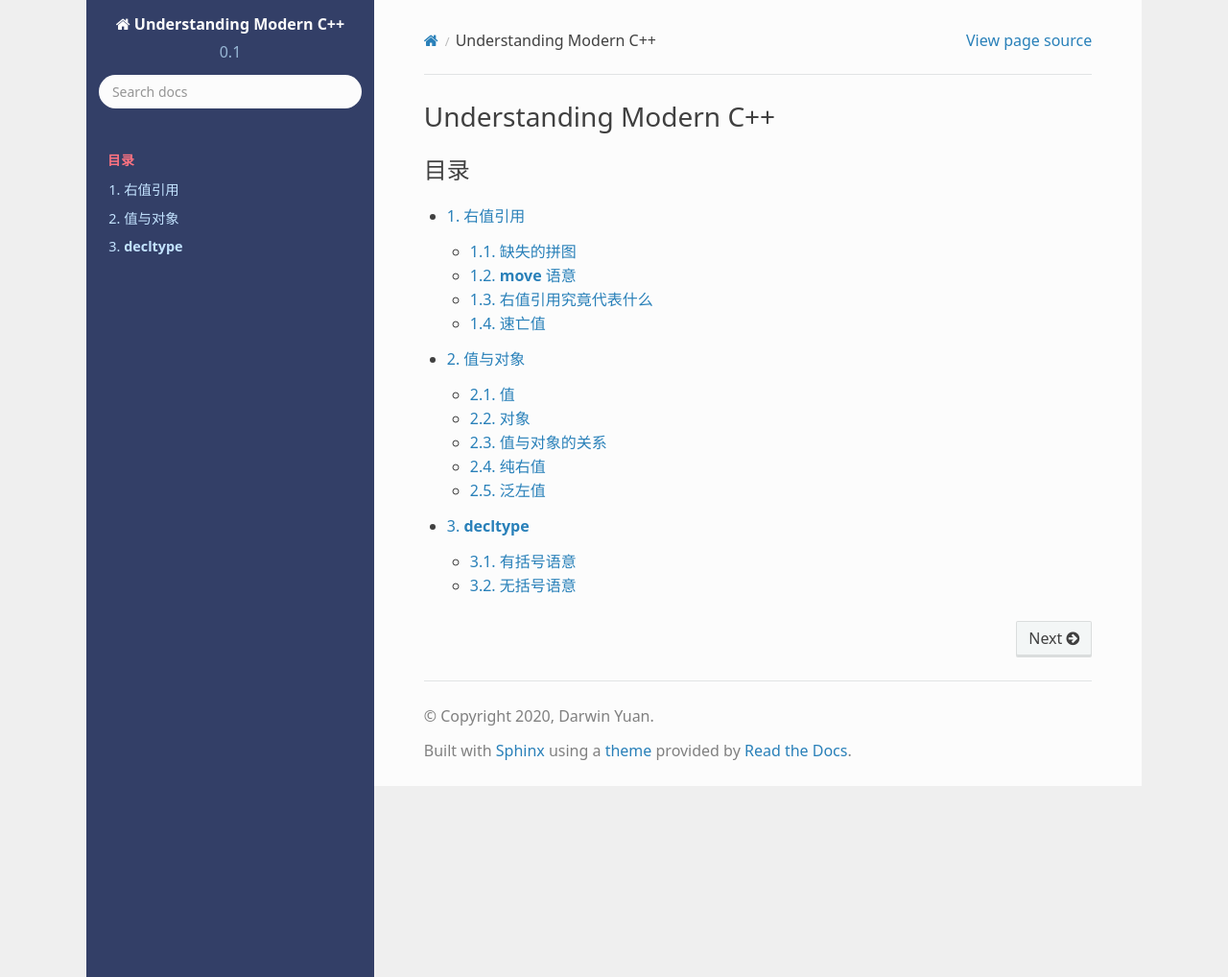
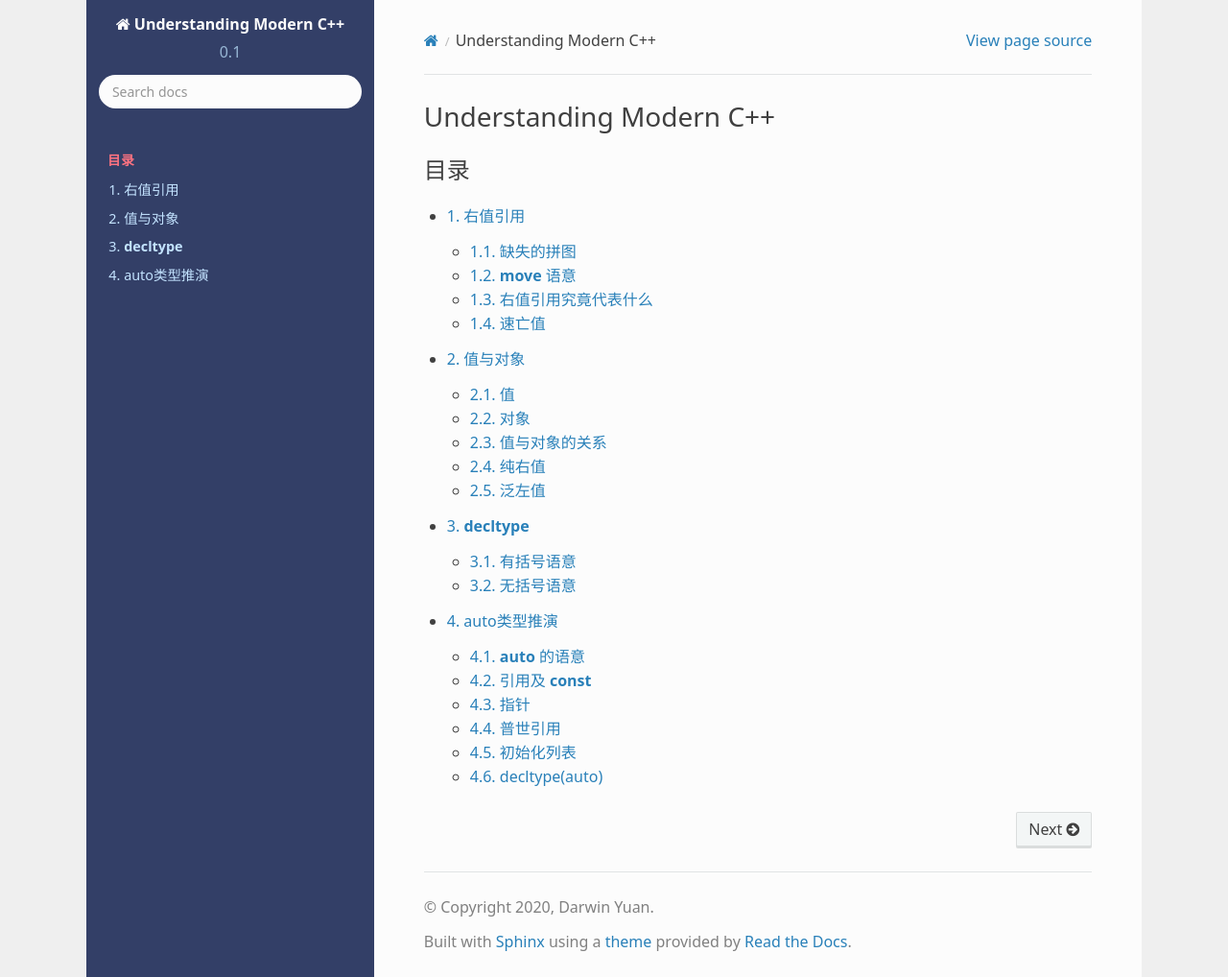
Before and after one commit to godsme/understand_modern_cpp, a Sphinx documentation site: the page built from docs/source/index.rst, in a window 1280 px wide and 1018 px high. Shown: the whole window at 96% size. Built offline with Sphinx 7.4.7 and the Read the Docs theme 2.0.0, drawn with Linux system fonts in a browser that asks for light colours; formulas are drawn with MathJax 3; some of the changed lines change nothing that is shown.

Commit message:
added auto

```diff
--- /dev/null
+++ b/docs/source/auto.rst
@@ -0,0 +1,157 @@
+auto类型推演
+===================
+
+``auto`` 类型推演脱胎于模版函数的类型推演，它们的能力几乎等价（除了初始化列表的情况）。
+这也就意味着，其实在 ``C++11`` 之前，``C++`` 早就具备了 ``auto`` 的能力，只是没有从语法上允许而已。
+
+**auto** 的语意
+---------------------
+
+和直觉不同的是，对于任意表达式：``auto v = expr`` ，``v`` 的类型并不总是和 ``expr`` 所返回的类型一致。
+
+首先，``auto`` 不可能是一个 **引用** ，无论是 **左值引用** ，还是 **右值引用** ，所以，如果 ``expr`` 返回类型里
+包含任何引用，都会被舍弃。比如：
+
+.. code-block:: c++
+
+   Foo foo{1};
+   Foo& ref = foo;
+   Foo&& rref = Foo{2};
+
+   Foo& getRef();
+   Foo&& getRref();
+
+   auto v1 = ref;        // v1 type: Foo
+   auto v2 = rref;       // v2 type: Foo
+   auto v3 = getRef();   // v3 type: Foo
+   auto v4 = getRref();  // v4 type: Foo
+
+其次，所有对值所修饰的 ``const`` 都会被丢弃。 比如：
+
+.. code-block:: c++
+
+   const Foo foo{1};
+   const Foo& ref     = foo;
+   const Foo&& rref   = Foo{2};
+   const Foo* const p = &foo;
+
+   auto v1 = foo;   // Foo
+   auto v2 = ref;   // Foo
+   auto v3 = rref;  // Foo
+   auto v4 = p;     // const Foo*
+
+究其原因，是因为这种直接给出 ``auto`` 的写法，是一种 ``copy/move`` 语意。因而，等号右边的表达式本身类型是引用，并不影响
+等号左侧对象本身不是引用；同样的，等号右边表达式本身的 **constness** ，``copy/move`` 后，并不会影响新定义变量
+的 **constness** 。
+
+其推演语意，完全等价于：
+
+.. code-block:: c++
+
+   template <typename T>
+   void f(T value);
+
+其中 ``T`` 就是 ``auto`` ，``value`` 就是你用 ``auto`` 所定义的变量。
+
+注意，到了 ``C++17`` 之后， 并非所有的场景下，都是 ``copy/move`` 语意， 比如 ``auto v = Foo{1}`` ，
+其行为完全等价于： ``Foo v{1}`` 。具体可参见 :ref:`prvalue_material` 。
+
+
+因而，更准确的说，这不是 ``copy/move`` 语意，而属于构造初始化语意。
+
+引用及 **const**
+------------------------
+
+因而，如果你希望让新定义的变量属于引用类型，或具备 ``const`` ，则需要明确指定。比如：
+
+.. code-block:: c++
+
+   auto        foo  = Foo{1};
+   const auto& ref  = foo;
+   auto&&      rref = Foo{2};
+
+而指针的情况则稍有特殊。
+
+指针
+----------
+
+当你不指定指针的情况下，如果等号右侧的表达式是一个指针类型，那么左侧的变量类型当然也是一个指针。
+
+当你明确指定指针的情况下，则是要求右侧表达式必须是一个指针类型。
+
+.. code-block:: c++
+
+   Foo foo{1};
+   Foo* pFoo = &foo;
+
+   auto  v1 = foo;  // v1 type: Foo
+   auto  p1 = pFoo; // p1 type: Foo*
+   auto* p2 = pFoo; // p2 type: Foo*
+   auto* p3 = foo;  // Error: foo is not a pointer
+
+
+普世引用
+---------------
+
+更为特殊的是 ``auto&& v = expr`` 的表达式。这并不必然导致 ``v`` 是一个右值引用。而是取决于 ``expr`` 的类别。
+
+- 如果 ``expr`` 是一个 **左值** 表达式，那么 ``v`` 将是左值引用类型；
+- 如果 ``expr`` 是一个 **右值** 表达式（参见 :ref:`prvalue_material`），那么 ``v`` 将会是右值引用类型。
+
+.. code-block:: c++
+
+   Foo foo{1};
+   Foo&& getRref();
+   Foo& getRef();
+   Foo getFoo();
+
+   auto&& v1 = foo;            // v1 type: Foo&
+   auto&& v2 = Foo{2};         // v2 type: Foo&&
+   auto&& v3 = getRref();      // v3 type: Foo&&
+   auto&& v4 = getRef();       // v4 type: Foo&
+   auto&& v5 = getFoo();       // v5 type: Foo&&
+
+正是因为这样的写法，允许等号右侧是任意合法的表达式，而等号左侧总是可以根据表达式类别，推演出合适的引用类型。所以这种写法被称做 **普世引用** 。
+
+初始化列表
+-------------
+
+由于初始化列表不是一个表达式，因而类型也就无从谈起。所以 ``C++14`` 对其做了特殊的规定：
+
+- 如果使用直接初始化的方式，比如：`auto i{1}` ，则初始化列表只允许有一个元素，其等价于 ``auto i = 1``；
+- 如果使用拷贝初始化的方式，比如：`auto v = {1, 2}`，则初始化列表允许有多个同一类型的元素。
+  其等价于 ``std::initializer_list<int> v = {1, 2}`` 。
+
+decltype(auto)
+--------------------
+
+由于 ``auto`` 推演总是会丢弃 **引用** 及 ``const`` 信息，明确给出 **引用** 又总是得到一个引用。明确给出 ``const`` ，
+则总是得到一个 ``const`` 类型。这对于想精确遵从等号后面类型的情况非常不便，尤其在进行泛型编程时，很难通过 `auto` 符合通用的情况。
+
+而 ``decltype`` 恰恰相反，它总是能准确捕捉右侧表达式的类型，因而，我们可以这样写：
+
+.. code-block:: c++
+
+   Foo foo{1};
+   const Foo& ref = foo;
+   Foo&& rref = Foo{2};
+   int a = 0;
+
+   decltype(foo)    v1 = foo;   // Foo
+   decltype((foo))  v2 = foo;   // Foo&
+   decltype(ref)    v3 = ref;   // const Foo&
+   decltype(rref)   v4 = rref;  // Foo&&
+   decltype((rref)) v5 = rref;  // Foo&
+   decltype(1+2)    v6 = 1 + 2; // int
+
+   decltype((a > 0 ? Foo{0}.a : Foo{1}.a)) v7 = \
+      a > 0 ? Foo{0}.a : Foo{1}.a; // int&&
+
+但这样的写法，总是要把右边的表达式在 ``decltype`` 里重复写一遍，才能做到。到了 ``C++14`` ，
+推出了一种新的写法：``decltype(auto)`` ， 其中 ``auto`` 是一个自动占位符，代表等号右侧的表达式，这就大大简化了程序员的工作：
+
+.. code-block:: c++
+
+   decltype(auto)   v1 = foo;    // Foo
+   decltype(auto)   v2 = (foo);  // Foo&
+   decltype(auto)   v7 = (a > 0 ? Foo{0}.a : Foo{1}.a); // int&&
--- a/docs/source/decltype.rst
+++ b/docs/source/decltype.rst
@@ -1,3 +1,5 @@
+.. _decltype:
+
 **decltype**
 ======================
 
--- a/docs/source/index.rst
+++ b/docs/source/index.rst
@@ -10,3 +10,4 @@ Understanding Modern C++
    rvalue-ref
    value-category
    decltype
+   auto
```
